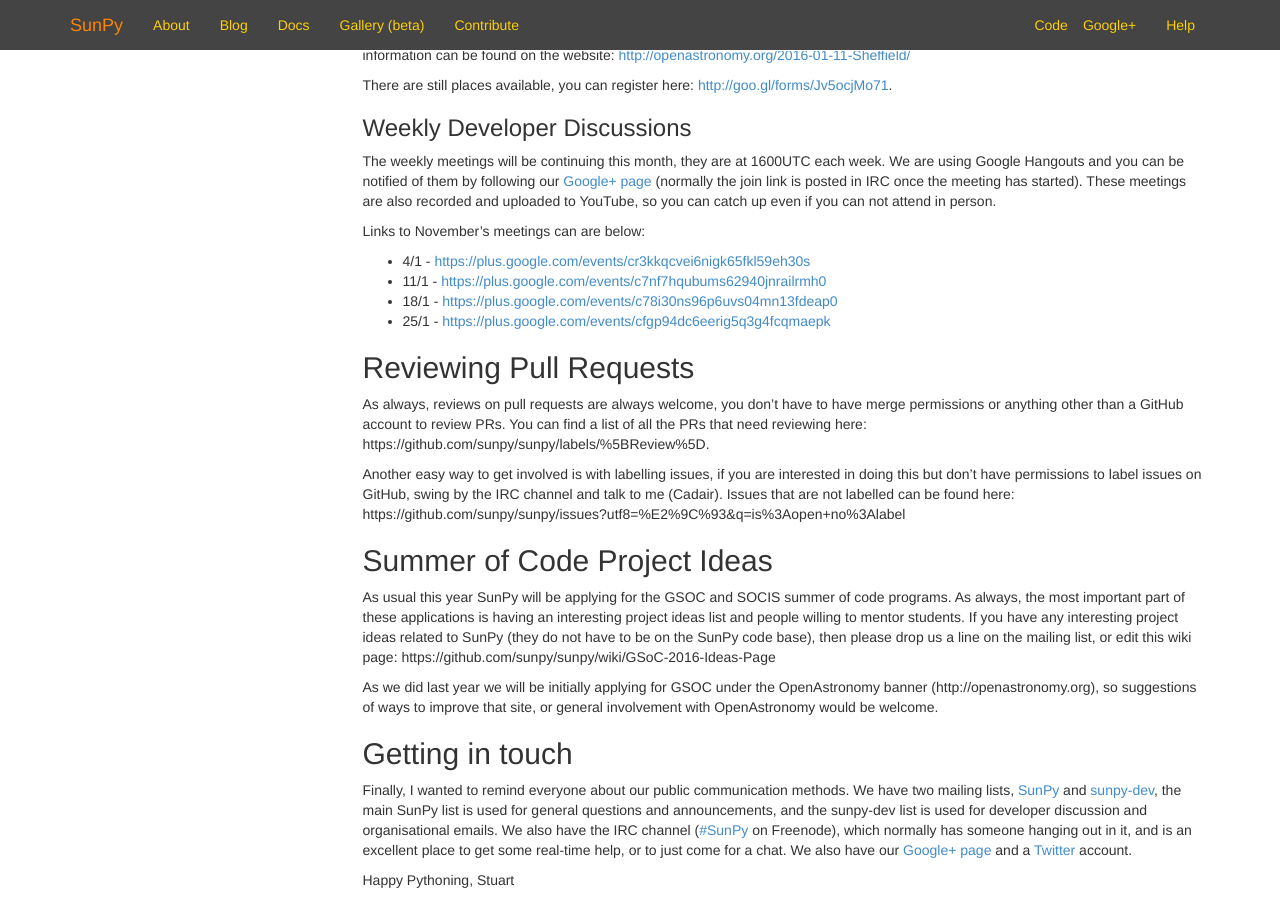
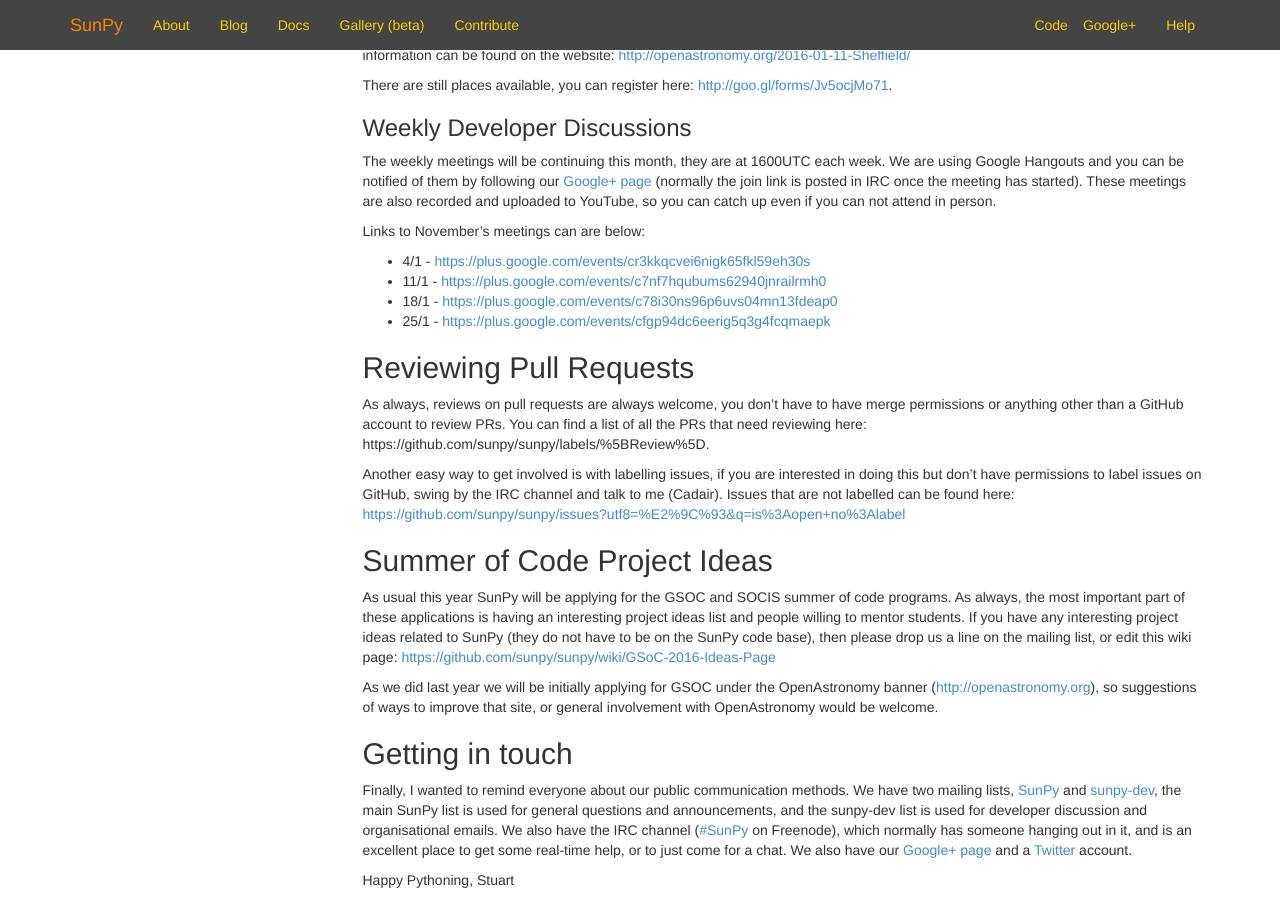
Before and after one commit to sunpy/sunpy.org, a Jekyll site: the page built from _posts/2016-01-01-Monthly-Update.md, in a window 1280 px wide and 900 px high, scrolled down 759 px. Built offline with Jekyll 4.4.1, drawn with Linux system fonts in a browser that asks for light colours; nearby versions of some CDN libraries; Markdown is read by kramdown in place of the engine named in the settings; comment, search, counter and statistics services are not loaded; part of the change alters nothing that is shown.

```diff
--- a/_posts/2016-01-01-Monthly-Update.md
+++ b/_posts/2016-01-01-Monthly-Update.md
@@ -48,13 +48,13 @@ Links to November's meetings can are below:
 
 As always, reviews on pull requests are always welcome, you don't have to have merge permissions or anything other than a GitHub account to review PRs. You can find a list of all the PRs that need reviewing here: https://github.com/sunpy/sunpy/labels/%5BReview%5D.
 
-Another easy way to get involved is with labelling issues, if you are interested in doing this but don't have permissions to label issues on GitHub, swing by the IRC channel and talk to me (Cadair). Issues that are not labelled can be found here: https://github.com/sunpy/sunpy/issues?utf8=%E2%9C%93&q=is%3Aopen+no%3Alabel
+Another easy way to get involved is with labelling issues, if you are interested in doing this but don't have permissions to label issues on GitHub, swing by the IRC channel and talk to me (Cadair). Issues that are not labelled can be found here: [https://github.com/sunpy/sunpy/issues?utf8=%E2%9C%93&q=is%3Aopen+no%3Alabel](https://github.com/sunpy/sunpy/issues?utf8=%E2%9C%93&q=is%3Aopen+no%3Alabel)
 
 ## <a name="gsoc"></a> Summer of Code Project Ideas
 
-As usual this year SunPy will be applying for the GSOC and SOCIS summer of code programs. As always, the most important part of these applications is having an interesting project ideas list and people willing to mentor students. If you have any interesting project ideas related to SunPy (they do not have to be on the SunPy code base), then please drop us a line on the mailing list, or edit this wiki page: https://github.com/sunpy/sunpy/wiki/GSoC-2016-Ideas-Page
+As usual this year SunPy will be applying for the GSOC and SOCIS summer of code programs. As always, the most important part of these applications is having an interesting project ideas list and people willing to mentor students. If you have any interesting project ideas related to SunPy (they do not have to be on the SunPy code base), then please drop us a line on the mailing list, or edit this wiki page: [https://github.com/sunpy/sunpy/wiki/GSoC-2016-Ideas-Page](https://github.com/sunpy/sunpy/wiki/GSoC-2016-Ideas-Page)
 
-As we did last year we will be initially applying for GSOC under the OpenAstronomy banner (http://openastronomy.org), so suggestions of ways to improve that site, or general involvement with OpenAstronomy would be welcome.
+As we did last year we will be initially applying for GSOC under the OpenAstronomy banner ([http://openastronomy.org](http://openastronomy.org)), so suggestions of ways to improve that site, or general involvement with OpenAstronomy would be welcome.
 
 ## Getting in touch
 
```
